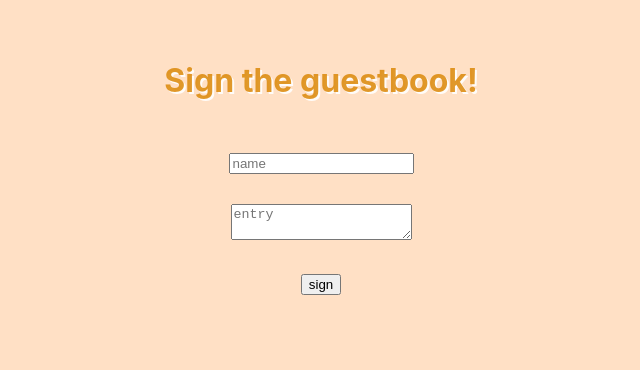
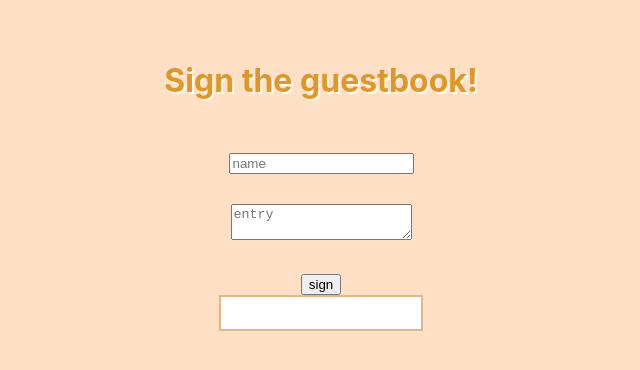
Before and after one commit to adriaivanitsky/guestbook, a React (Create React App) app: page / in a window 1280 px wide. Both pictures are taken after a click on the button "sign". Shown: the top 370 px of the page, without its empty margins (319-959 px from the left). Built offline with nearby package versions, Linux system fonts and the light colour scheme.

Commit message:
got entries and name to render and added css

```diff
--- /dev/null
+++ b/src/components/Entry.css
@@ -0,0 +1,18 @@
+.singleEntry {
+  background-color: white;
+  width: 200px;
+  border: 2px solid burlywood;
+  gap: 50px;
+  display: flex;
+  flex-direction: row;
+  align-items: center;
+  justify-content: center;
+}
+
+.container {
+  display: flex;
+  flex-direction: column;
+  align-items: center;
+  justify-content: center;
+  gap: 20px;
+}
--- a/src/components/Entry.jsx
+++ b/src/components/Entry.jsx
@@ -1,5 +1,17 @@
 import React from 'react';
+import { useEntry } from '../context/EntryContext';
+import './Entry.css';
 
 export default function Entry() {
-  return <div>Entry</div>;
+  const { entry } = useEntry();
+  return (
+    <div className="container">
+      {entry.map((singleEntry) => (
+        <div className="singleEntry" key={singleEntry.message}>
+          <p>{singleEntry.name}</p>
+          <p>{singleEntry.message}</p>
+        </div>
+      ))}
+    </div>
+  );
 }
--- a/src/components/Guestbook.jsx
+++ b/src/components/Guestbook.jsx
@@ -1,6 +1,6 @@
 import { useState } from 'react';
+import { useEntry } from '../context/EntryContext';
 import './Guestbook.css';
-import { useEntry } from '../context/EntryContext';
 
 export default function Guestbook() {
   const { entry, setEntry } = useEntry();
@@ -9,17 +9,27 @@ export default function Guestbook() {
 
   const handleClick = () => {
     setEntry([...entry, { name, message }]);
-    console.log(entry);
+    setName('');
+    setMessage('');
   };
 
   return (
     <div className="maindiv">
       <h1>Sign the guestbook!</h1>
       <label className="input">
-        <input type="text" placeholder="name" onChange={(e) => setName(e.target.value)} />
+        <input
+          type="text"
+          value={name}
+          placeholder="name"
+          onChange={(e) => setName(e.target.value)}
+        />
       </label>
       <label className="textarea">
-        <textarea placeholder="entry" onChange={(e) => setMessage(e.target.value)} />
+        <textarea
+          placeholder="entry"
+          value={message}
+          onChange={(e) => setMessage(e.target.value)}
+        />
       </label>
       <button onClick={handleClick}>sign</button>
     </div>
--- a/src/views/Home.jsx
+++ b/src/views/Home.jsx
@@ -1,12 +1,14 @@
 import React from 'react';
 import Guestbook from '../components/Guestbook';
-import { EntryContext, EntryProvider } from '../context/EntryContext';
+import { EntryProvider } from '../context/EntryContext';
+import Entry from '../components/Entry';
 
 export default function Home() {
   return (
     <div>
       <EntryProvider>
         <Guestbook />
+        <Entry />
       </EntryProvider>
     </div>
   );
```
